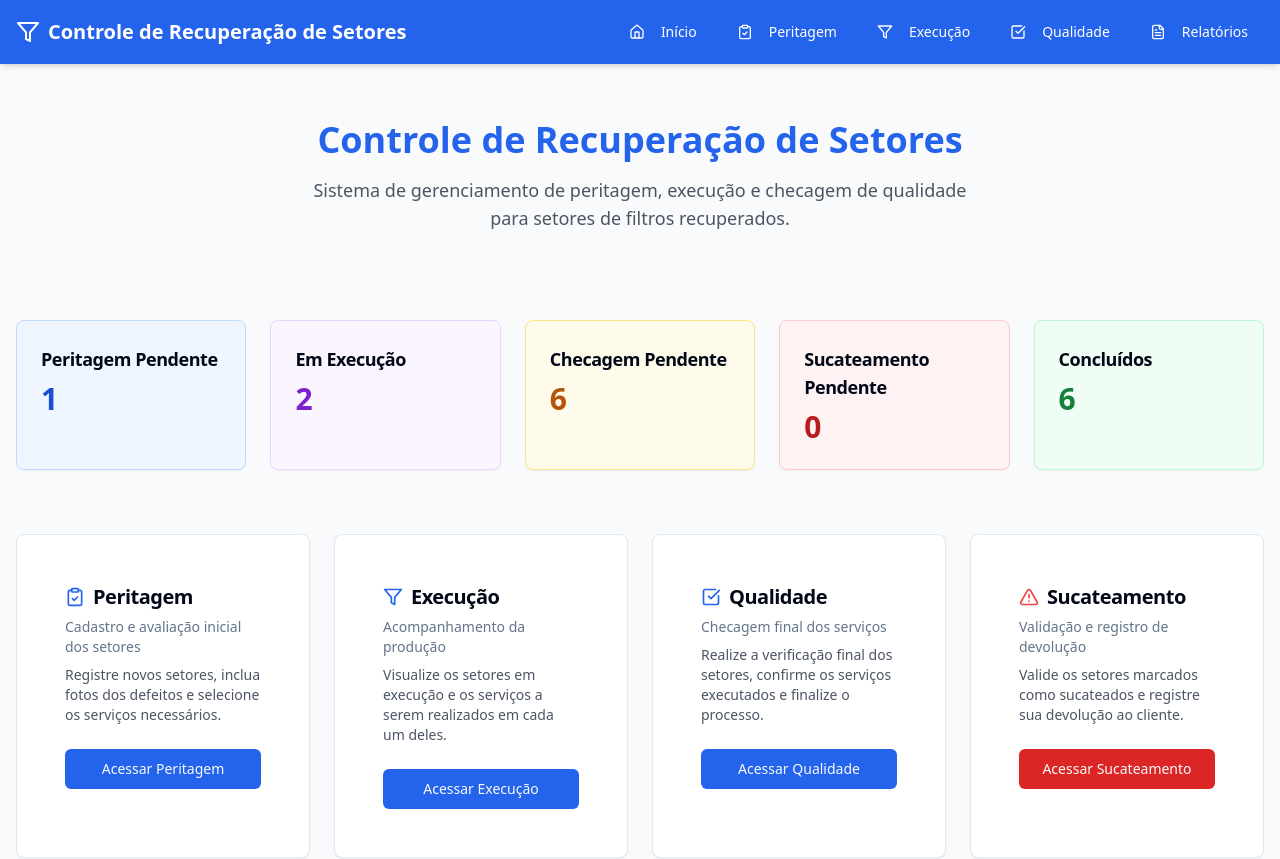
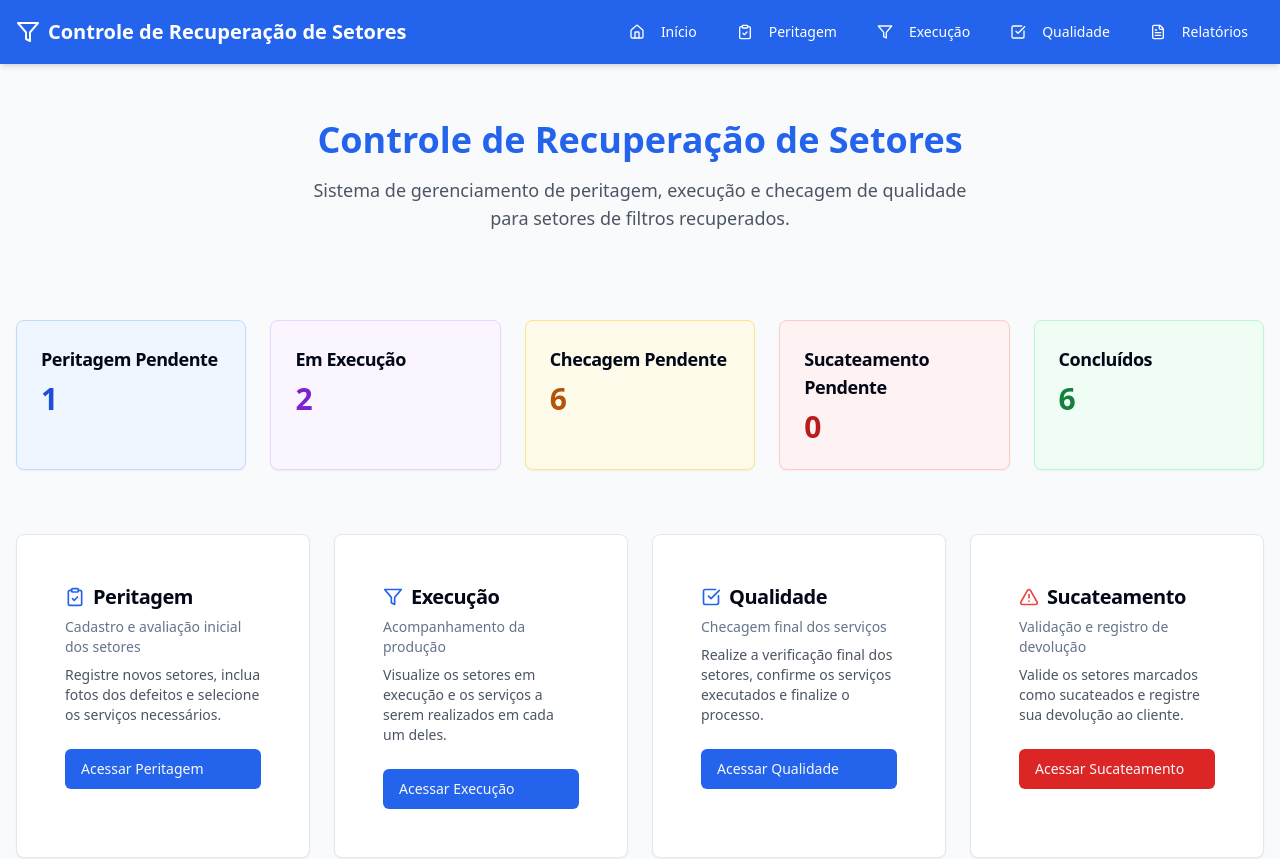
Before and after one commit to Pedro-Batista-ABF/filtro-check-system, a React (Vite) app: page / in a window 1280 px wide. Shown: the top 859 px of the page. Built offline with nearby package versions, Linux system fonts and the light colour scheme.

Commit message:
Fix: Improve module card button styles
Improve the styles of the module card buttons on the home page.

```diff
--- a/src/pages/Index.tsx
+++ b/src/pages/Index.tsx
@@ -94,7 +94,7 @@ export default function Index() {
 
         {/* Rest of the existing content remains the same */}
         <section className="grid grid-cols-1 md:grid-cols-4 gap-6">
-          <Card className="module-card">
+          <Card className="module-card hover:shadow-xl transition-shadow duration-300">
             <CardHeader className="pb-2">
               <CardTitle className="text-xl flex items-center">
                 <ClipboardCheck className="h-5 w-5 mr-2 text-primary" />
@@ -108,13 +108,23 @@ export default function Index() {
               <p>Registre novos setores, inclua fotos dos defeitos e selecione os serviços necessários.</p>
             </CardContent>
             <CardFooter>
-              <Button asChild variant="default" className="w-full">
-                <Link to="/peritagem">Acessar Peritagem</Link>
+              <Button
+                asChild
+                variant="default"
+                className="w-full group hover:bg-primary/90 transition-colors"
+              >
+                <Link
+                  to="/peritagem"
+                  className="flex items-center justify-between"
+                >
+                  Acessar Peritagem
+                  <ArrowRight className="ml-2 h-4 w-4 opacity-0 group-hover:opacity-100 transition-opacity" />
+                </Link>
               </Button>
             </CardFooter>
           </Card>
 
-          <Card className="module-card">
+          <Card className="module-card hover:shadow-xl transition-shadow duration-300">
             <CardHeader className="pb-2">
               <CardTitle className="text-xl flex items-center">
                 <Filter className="h-5 w-5 mr-2 text-primary" />
@@ -128,13 +138,23 @@ export default function Index() {
               <p>Visualize os setores em execução e os serviços a serem realizados em cada um deles.</p>
             </CardContent>
             <CardFooter>
-              <Button asChild variant="default" className="w-full">
-                <Link to="/execucao">Acessar Execução</Link>
+              <Button
+                asChild
+                variant="default"
+                className="w-full group hover:bg-primary/90 transition-colors"
+              >
+                <Link
+                  to="/execucao"
+                  className="flex items-center justify-between"
+                >
+                  Acessar Execução
+                  <ArrowRight className="ml-2 h-4 w-4 opacity-0 group-hover:opacity-100 transition-opacity" />
+                </Link>
               </Button>
             </CardFooter>
           </Card>
 
-          <Card className="module-card">
+          <Card className="module-card hover:shadow-xl transition-shadow duration-300">
             <CardHeader className="pb-2">
               <CardTitle className="text-xl flex items-center">
                 <CheckSquare className="h-5 w-5 mr-2 text-primary" />
@@ -148,13 +168,23 @@ export default function Index() {
               <p>Realize a verificação final dos setores, confirme os serviços executados e finalize o processo.</p>
             </CardContent>
             <CardFooter>
-              <Button asChild variant="default" className="w-full">
-                <Link to="/checagem">Acessar Qualidade</Link>
+              <Button
+                asChild
+                variant="default"
+                className="w-full group hover:bg-primary/90 transition-colors"
+              >
+                <Link
+                  to="/checagem"
+                  className="flex items-center justify-between"
+                >
+                  Acessar Qualidade
+                  <ArrowRight className="ml-2 h-4 w-4 opacity-0 group-hover:opacity-100 transition-opacity" />
+                </Link>
               </Button>
             </CardFooter>
           </Card>
 
-          <Card className="module-card">
+          <Card className="module-card hover:shadow-xl transition-shadow duration-300">
             <CardHeader className="pb-2">
               <CardTitle className="text-xl flex items-center">
                 <AlertTriangle className="h-5 w-5 mr-2 text-red-500" />
@@ -168,8 +198,18 @@ export default function Index() {
               <p>Valide os setores marcados como sucateados e registre sua devolução ao cliente.</p>
             </CardContent>
             <CardFooter>
-              <Button asChild variant="default" className="w-full bg-red-600 hover:bg-red-700">
-                <Link to="/sucateamento">Acessar Sucateamento</Link>
+              <Button
+                asChild
+                variant="default"
+                className="w-full group bg-red-600 hover:bg-red-700 transition-colors"
+              >
+                <Link
+                  to="/sucateamento"
+                  className="flex items-center justify-between"
+                >
+                  Acessar Sucateamento
+                  <ArrowRight className="ml-2 h-4 w-4 opacity-0 group-hover:opacity-100 transition-opacity" />
+                </Link>
               </Button>
             </CardFooter>
           </Card>
```
